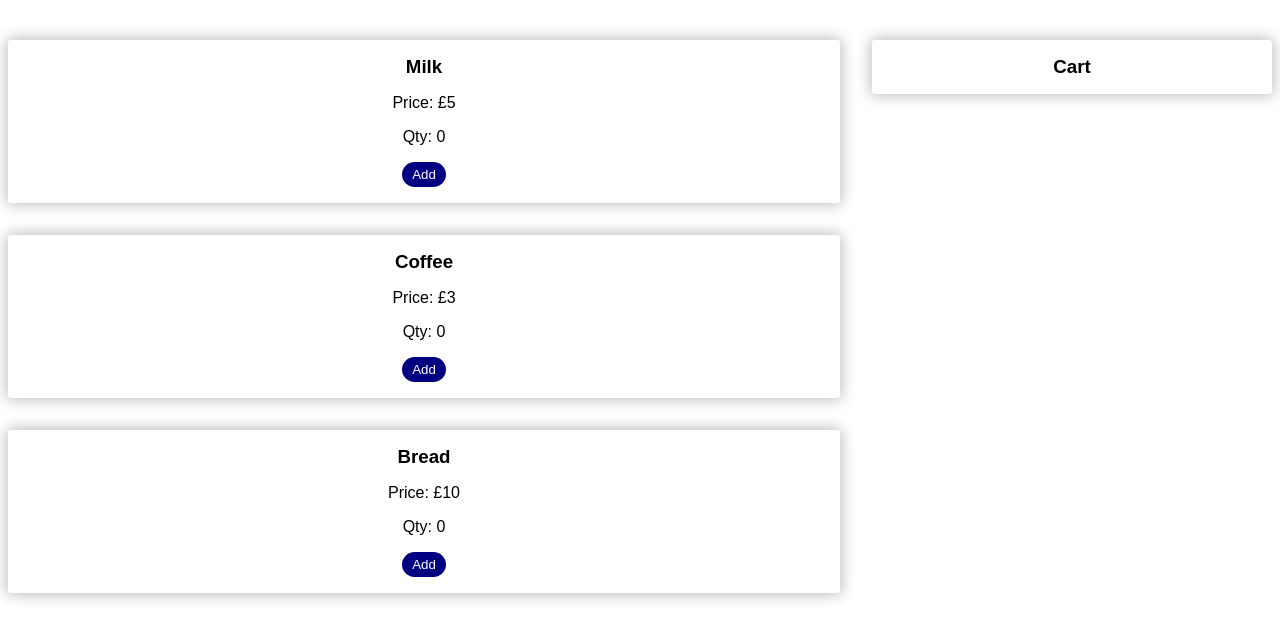
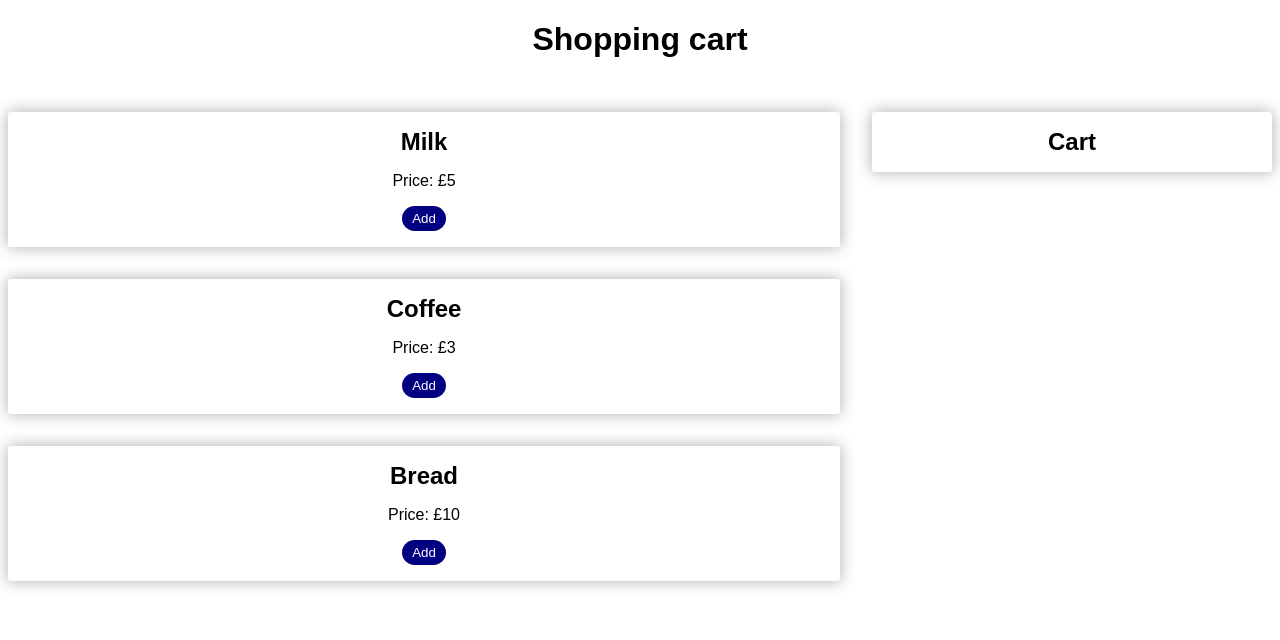
Before and after one commit to woodenchops/redux-shopping-cart, a React (Create React App) app: page / in a window 1280 px wide. Shown: the top 640 px of the page. Built offline with nearby package versions, Linux system fonts and the light colour scheme.

Commit message:
update to abide by axe dev tools

```diff
--- a/src/Pages/CartPage.jsx
+++ b/src/Pages/CartPage.jsx
@@ -10,10 +10,13 @@ const StyledLayout = styled.div`
 
 const CartPage = () => {
   return (
-    <StyledLayout>
-      <ProductContainer />
-      <CartContainer />
-    </StyledLayout>
+    <main>
+      <h1>Shopping cart</h1>
+      <StyledLayout>
+        <ProductContainer />
+        <CartContainer />
+      </StyledLayout>
+    </main>
   );
 };
 
--- a/src/components/CartItem/CartItem.jsx
+++ b/src/components/CartItem/CartItem.jsx
@@ -10,12 +10,12 @@ const StyledCartItem = styled.div`
 
 const StyledCartItemTitle = styled.p`
   margin: 0;
+  font-weight: bold;
 `;
 
 const CartItem = ({
   title,
   qty,
-  price,
   cart,
   id,
   addToQty,
@@ -48,7 +48,6 @@ const CartItem = ({
     <StyledCartItem>
       <StyledCartItemTitle>{title}</StyledCartItemTitle>
       <p>Qty: {qty}</p>
-      <p>Price: £{price}</p>
 
       <ActionButton icon onClick={() => onSubtractFromQtyHandler(id)}>
         -
--- a/src/components/ProductItem/ProductItem.jsx
+++ b/src/components/ProductItem/ProductItem.jsx
@@ -15,13 +15,10 @@ const ProductItem = ({ cart, title, id, price, addToCart, addToQty }) => {
     addToCart({ title, qty: 1, price, id });
   };
 
-  const product = cart.find((x) => x.id === id);
-
   return (
     <Card>
       <Heading>{title}</Heading>
       <p>Price: £{price}</p>
-      <p>Qty: {(product && product.qty) || 0}</p>
       <ActionButton onClick={() => handleAddToCart(id)}>Add</ActionButton>
     </Card>
   );
--- a/src/styledComponents/ActionButton/ActionButton.jsx
+++ b/src/styledComponents/ActionButton/ActionButton.jsx
@@ -7,6 +7,7 @@ const StyledActionButton = styled.button`
   background-color: ${({ icon }) => (icon ? "#fff" : "navy")};
   border: ${({ icon }) => (icon ? "1px solid navy" : "none")};
   padding: 5px 10px;
+  margin: 0 2.5px;
   &:hover {
     cursor: pointer;
   }
--- a/src/styledComponents/Heading/Heading.jsx
+++ b/src/styledComponents/Heading/Heading.jsx
@@ -1,7 +1,7 @@
 import React from "react";
 import styled from "styled-components";
 
-const StyledHeading = styled.h3`
+const StyledHeading = styled.h2`
   margin: 0;
 `;
 
```
